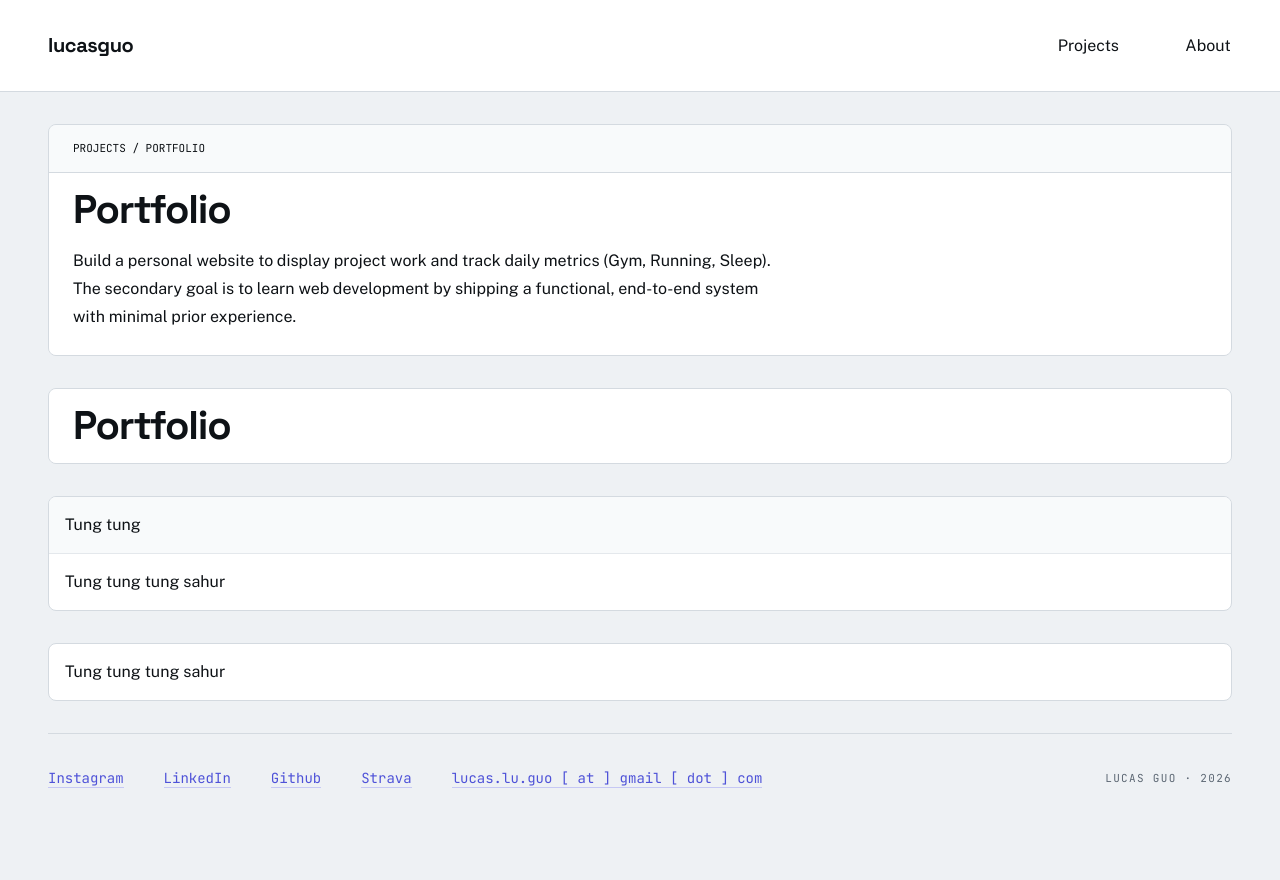
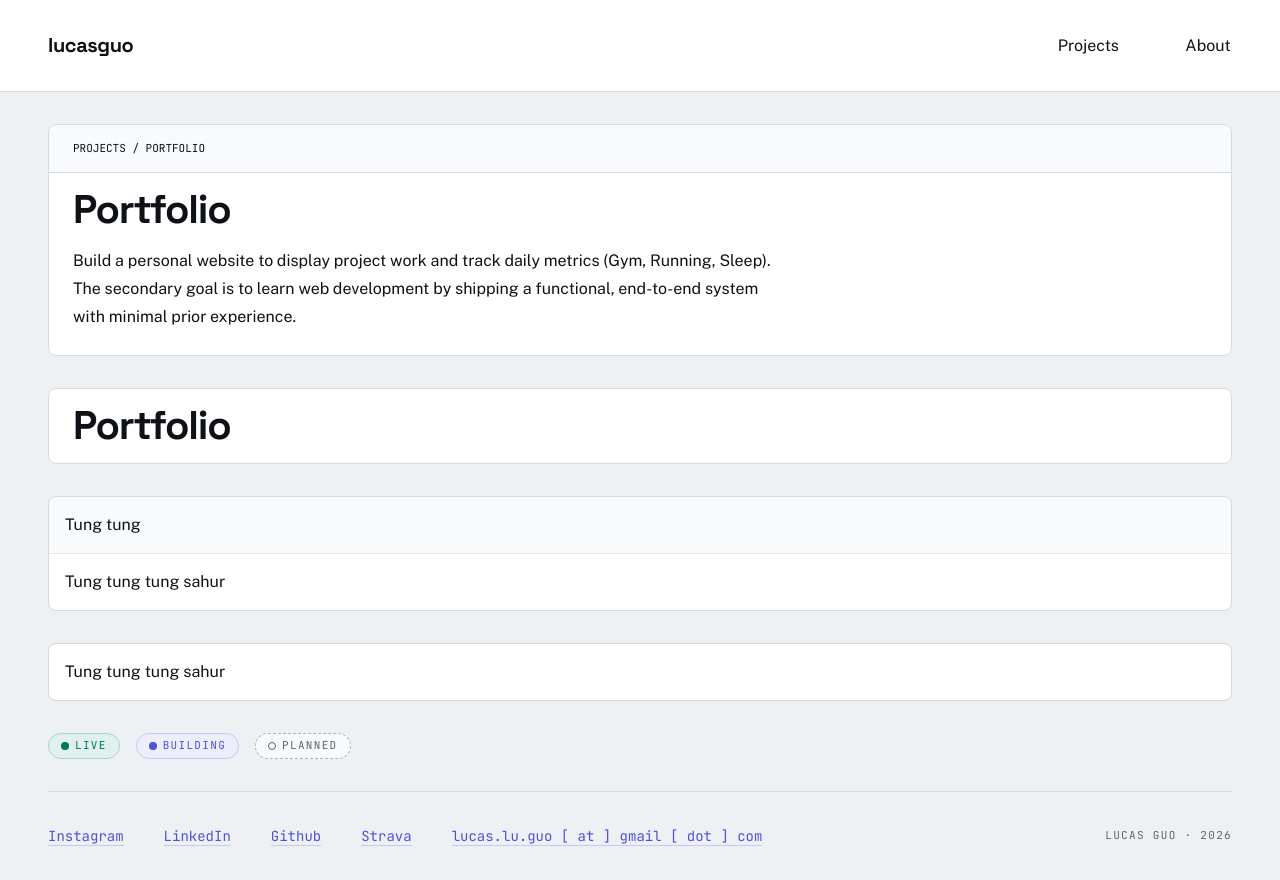
Before and after one commit to lucas-guo-2008/portfolio, a Next.js app: page /preview in a window 1280 px wide. Before the commit the page ends 822 px from the top, so only its background shows below. Built offline with nearby package versions, Linux system fonts and the light colour scheme.

Commit message:
Add StatusBadge component to display project status

```diff
--- a/app/preview/page.tsx
+++ b/app/preview/page.tsx
@@ -1,5 +1,6 @@
 import PageHeader from "@/components/PageHeader";
 import Card from "@/components/Card";
+import StatusBadge from "@/components/StatusBadge";
 
 export default function PreviewPage() {
     return (
@@ -8,6 +9,11 @@ export default function PreviewPage() {
             <PageHeader title="Portfolio"></PageHeader>
             <Card header="Tung tung">Tung tung tung sahur</Card>
             <Card>Tung tung tung sahur</Card>
+            <div className="flex flex-wrap gap-4">
+                <StatusBadge status='live'></StatusBadge>
+                <StatusBadge status='building'></StatusBadge>
+                <StatusBadge status='planned'></StatusBadge>
+            </div>
         </div>
     );
 }
--- /dev/null
+++ b/components/StatusBadge.tsx
@@ -0,0 +1,20 @@
+import type { Project } from "@/lib/projects";
+
+type StatusBadgeProps = {
+    status: Project['status'];
+}
+
+const statusBadges: Record<Project['status'], {label: string; dot: string}> = {
+    'live': {label: 'bg-live-soft text-live border-live-border', dot: 'bg-live'},
+    'building': {label: 'bg-accent-soft text-accent border-accent-border', dot: 'bg-accent'},
+    'planned': {label: 'bg-surface-muted text-text-muted border-text-faint border-dashed', dot: 'border border-text-muted'},
+}
+
+export default function StatusBadge({status} : StatusBadgeProps) {
+    return (
+        <span className={`px-3 py-1 border rounded-full text-label font-mono uppercase tracking-label inline-flex items-center gap-1.5 ${statusBadges[status].label}`}>
+            <span className={`size-2 rounded-full shrink-0 ${statusBadges[status].dot}`} aria-hidden="true"></span>
+            {status}
+        </span>
+    );
+}
```
